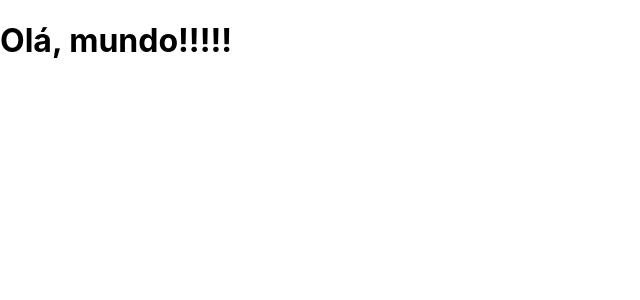
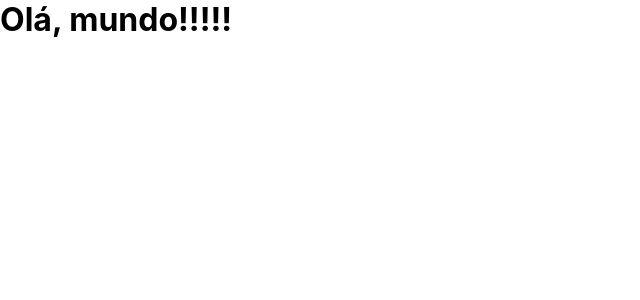
Before and after one commit to SQUAD-34-FCamara/Frontend, a React (Create React App) app: page / in a window 1280 px wide. Shown: the top 300 px of the page, without its empty margins (0-640 px from the left). Built offline with nearby package versions, Linux system fonts and the light colour scheme.

Commit message:
Adicionando organização de pastas, instalando a biblioteca styled components e inserindo estilos globais

```diff
--- a/package.json
+++ b/package.json
@@ -9,6 +9,7 @@
     "react": "^18.0.0",
     "react-dom": "^18.0.0",
     "react-scripts": "5.0.0",
+    "styled-components": "^5.3.5",
     "web-vitals": "^2.1.0"
   },
   "scripts": {
--- a/src/App.js
+++ b/src/App.js
@@ -1,10 +1,13 @@
+import { GlobalStyle } from "./styles/global";
 
 
 function App() {
   return (
     <div className="App">
       <header className="App-header">
+        <GlobalStyle/>
         <h1>Olá, mundo!!!!!</h1>
+
       </header>
     </div>
   );
--- /dev/null
+++ b/src/styles/global.js
@@ -0,0 +1,31 @@
+import {createGlobalStyle} from 'styled-components'
+
+export const GlobalStyle = createGlobalStyle `
+    ::root{
+        --background: #FFFFFF
+    }
+
+    * {
+        margin: 0;
+        padding: 0;
+        box-sizing: border-box;
+    }
+
+    //para o valor de REM se adaptar ao tamanho da tela
+
+    html{
+        @media (max-width: 1080px) {
+            font-size: 93.75%;
+        }
+        @media (max-width: 720px) {
+            font-size: 87.5%;
+        }
+    }
+
+    button {
+        cursor: pointer;
+    }
+
+
+
+`
```
Also changed, not shown: 1 other file (tests, documents, lock files or other folders).
